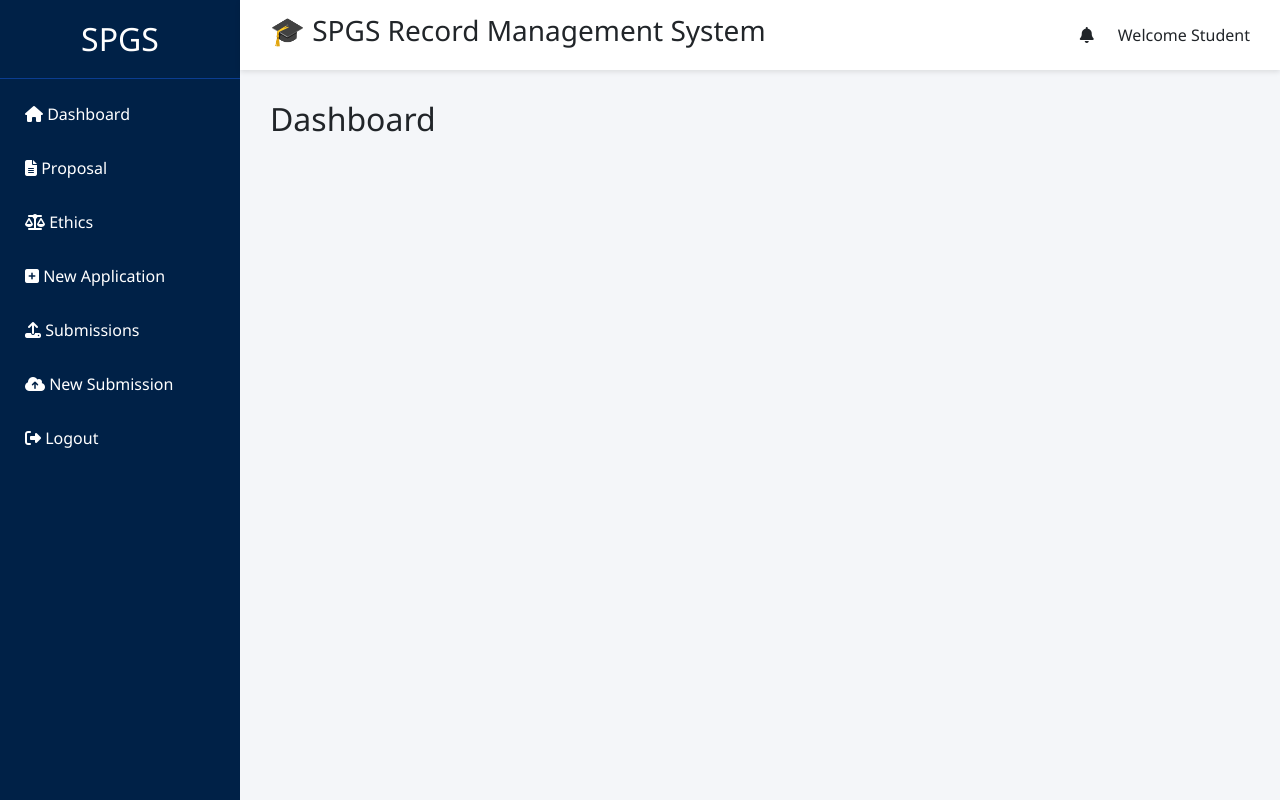
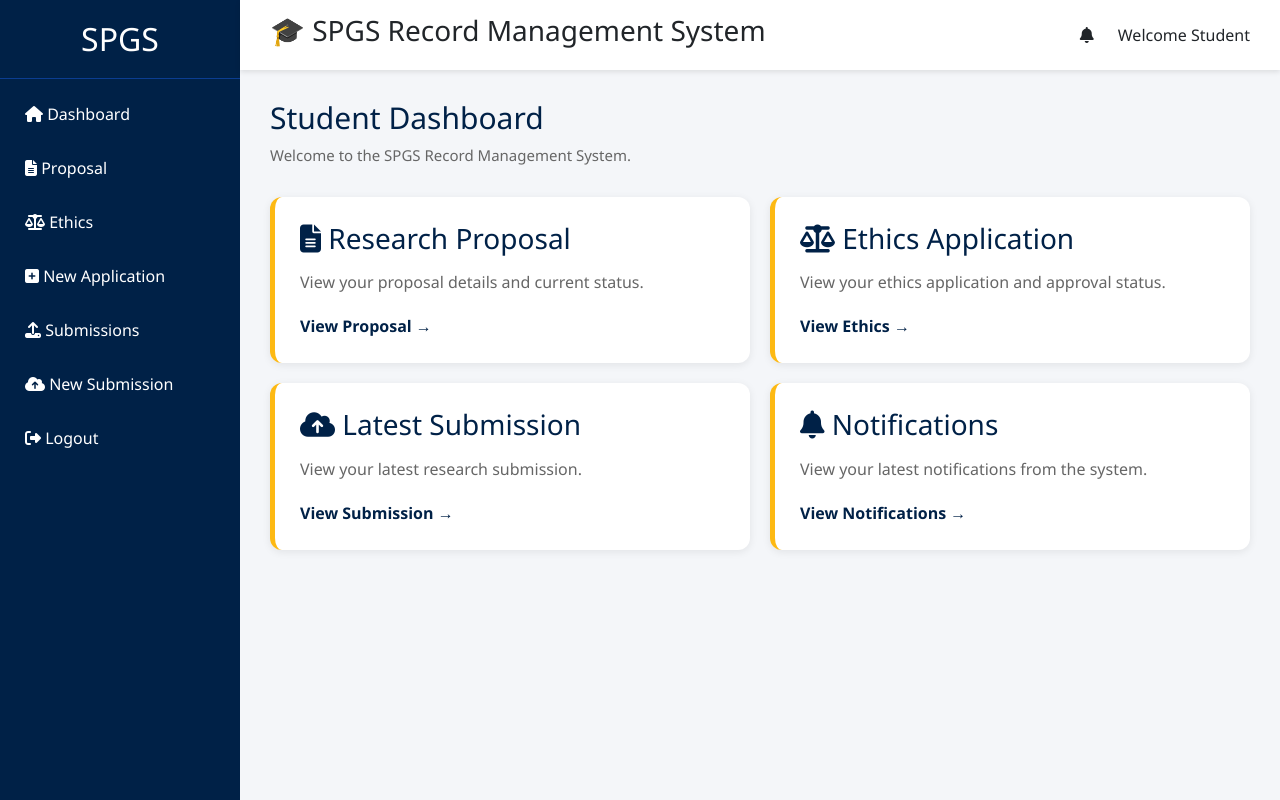
Before and after one commit to WandaN02/PostGraduateRecord, an ASP.NET MVC app: page /Student/Dashboard in a window 1280 px wide. Run offline with ASP.NET Core 8 and stand-ins for ASP.NET MVC 5, Linux system fonts and the light colour scheme; the project's own start-up code is not run, and a stand-in starts its controllers and pages; some libraries are stand-ins or nearby versions.

Commit message:
Dashboard.cshtml>student.css>>Proposal.cshtml

```diff
--- a/PostGraduateRecord/Content/Student.css
+++ b/PostGraduateRecord/Content/Student.css
@@ -57,4 +57,180 @@ body {
 
 .content {
     padding: 30px;
+    flex: 1;
+    overflow-y: auto;
 }
+.page-header {
+    margin-bottom: 30px;
+}
+
+    .page-header h2 {
+        color: #002147;
+        font-weight: bold;
+    }
+
+.card-container {
+    display: flex;
+    gap: 20px;
+    flex-wrap: wrap;
+}
+
+.card-section {
+    background: #fff;
+    padding: 25px;
+    border-radius: 10px;
+    width: 100%;
+    box-shadow: 0 2px 8px rgba(0,0,0,.1);
+}
+.dashboard-container {
+    background: #fff;
+    padding: 30px;
+    border-radius: 12px;
+    box-shadow: 0 2px 10px rgba(0,0,0,.08);
+}
+
+.page-description {
+    color: #777;
+    margin-bottom: 30px;
+}
+/* ================= DASHBOARD ================= */
+
+.dashboard-header {
+    margin-bottom: 30px;
+}
+
+    .dashboard-header h2 {
+        color: #002147;
+        font-size: 30px;
+        margin-bottom: 8px;
+    }
+
+    .dashboard-header p {
+        color: #666;
+        font-size: 15px;
+    }
+
+/* Main Grid */
+
+.dashboard-grid {
+    display: grid;
+    grid-template-columns: repeat(2,1fr);
+    gap: 20px;
+    margin-bottom: 30px;
+}
+
+.dashboard-box {
+    background: #fff;
+    border-radius: 12px;
+    padding: 25px;
+    box-shadow: 0 2px 8px rgba(0,0,0,.08);
+    border-left: 5px solid #FDB913;
+    transition: .3s;
+}
+
+    .dashboard-box:hover {
+        transform: translateY(-4px);
+        box-shadow: 0 8px 18px rgba(0,0,0,.15);
+    }
+
+    .dashboard-box h3 {
+        color: #002147;
+        margin-top: 0;
+        margin-bottom: 15px;
+    }
+
+    .dashboard-box p {
+        color: #666;
+        margin-bottom: 20px;
+    }
+
+    .dashboard-box a {
+        text-decoration: none;
+        color: #002147;
+        font-weight: 600;
+    }
+
+/* Bottom Layout */
+
+.dashboard-bottom {
+    display: grid;
+    grid-template-columns: 2fr 1fr;
+    gap: 20px;
+    margin-bottom: 20px;
+}
+
+/* Panels */
+
+.recent-panel,
+.quick-panel,
+.notification-panel {
+    background: #fff;
+    border-radius: 12px;
+    padding: 25px;
+    box-shadow: 0 2px 8px rgba(0,0,0,.08);
+}
+
+    .recent-panel h3,
+    .quick-panel h3,
+    .notification-panel h3 {
+        margin-top: 0;
+        color: #002147;
+    }
+
+.table {
+    width: 100%;
+    border-collapse: collapse;
+}
+
+    .table th,
+    .table td {
+        padding: 14px;
+        border-bottom: 1px solid #ececec;
+        text-align: left;
+    }
+
+    .table th {
+        width: 180px;
+    }
+
+/* Quick Links */
+
+.quick-link {
+    display: block;
+    padding: 14px;
+    margin-bottom: 15px;
+    border-radius: 8px;
+    text-decoration: none;
+    background: #f8f9fb;
+    color: #002147;
+    transition: .3s;
+}
+
+    .quick-link:hover {
+        background: #002147;
+        color: white;
+    }
+
+    .quick-link i {
+        margin-right: 10px;
+    }
+
+/* Notifications */
+
+.empty-state {
+    height: 120px;
+    display: flex;
+    justify-content: center;
+    align-items: center;
+    color: #999;
+}
+.table {
+    width: 100%;
+    border-collapse: separate;
+    border-spacing: 0;
+}
+
+    .table tr:last-child td,
+    .table tr:last-child th {
+        border-bottom: none;
+    }
--- a/PostGraduateRecord/Views/Student/Dashboard.cshtml
+++ b/PostGraduateRecord/Views/Student/Dashboard.cshtml
@@ -1,7 +1,90 @@
-
 @{
     ViewBag.Title = "Dashboard";
     Layout = "~/Views/Shared/_StudentLayout.cshtml";
 }
 
-<h2>Dashboard</h2>
+<div class="dashboard-header">
+
+    <h2>Student Dashboard</h2>
+
+    <p>
+        Welcome to the SPGS Record Management System.
+    </p>
+
+</div>
+
+<div class="dashboard-grid">
+
+    <!-- Research Proposal -->
+    <div class="dashboard-box">
+
+        <h3>
+            <i class="fa-solid fa-file-lines"></i>
+            Research Proposal
+        </h3>
+
+        <p>
+            View your proposal details and current status.
+        </p>
+
+        <a href="@Url.Action("Proposal","Student")">
+            View Proposal →
+        </a>
+
+    </div>
+
+    <!-- Ethics -->
+    <div class="dashboard-box">
+
+        <h3>
+            <i class="fa-solid fa-scale-balanced"></i>
+            Ethics Application
+        </h3>
+
+        <p>
+            View your ethics application and approval status.
+        </p>
+
+        <a href="@Url.Action("Ethics","Student")">
+            View Ethics →
+        </a>
+
+    </div>
+
+    <!-- Submission -->
+    <div class="dashboard-box">
+
+        <h3>
+            <i class="fa-solid fa-cloud-arrow-up"></i>
+            Latest Submission
+        </h3>
+
+        <p>
+            View your latest research submission.
+        </p>
+
+        <a href="@Url.Action("Submissions","Student")">
+            View Submission →
+        </a>
+
+    </div>
+
+    <!-- Notifications -->
+    <div class="dashboard-box">
+
+        <h3>
+            <i class="fa-solid fa-bell"></i>
+            Notifications
+        </h3>
+
+        <p>
+            View your latest notifications from the system.
+        </p>
+
+        <a href="#">
+            View Notifications →
+        </a>
+
+    </div>
+
+</div>
```
Also changed, not shown: PostGraduateRecord/Views/Student/Proposal.cshtml (+38 -1 lines).
